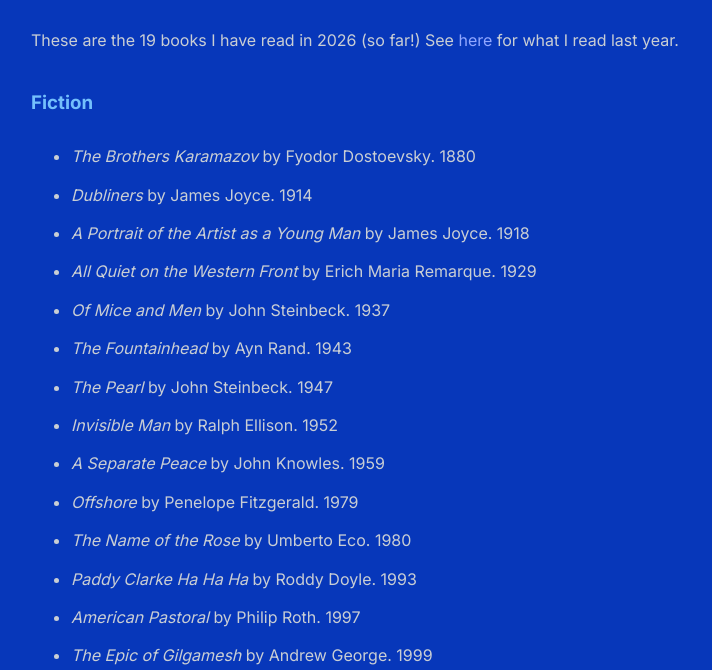
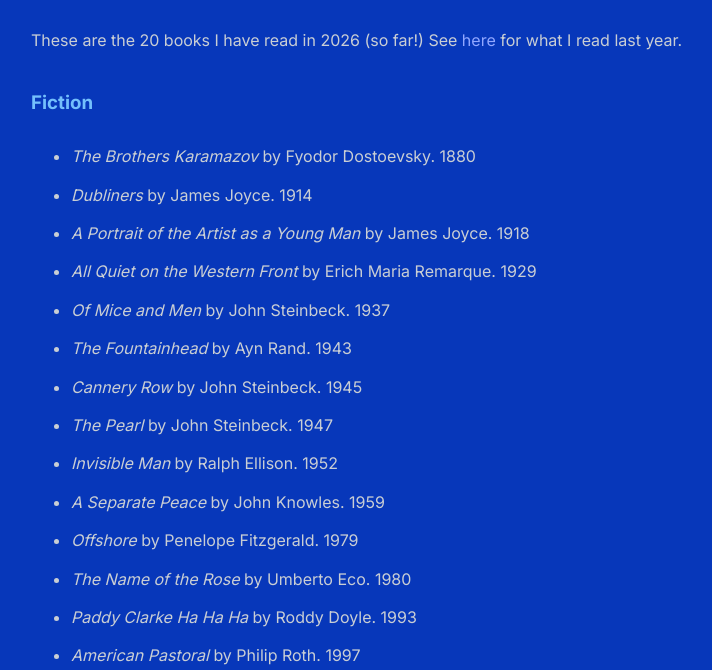
Before and after one commit to shihankanungo/shihankanungo.github.io, a Jekyll site: the page built from books.md, in a window 1280 px wide and 900 px high, scrolled down 550 px, cut to the strip 230-900 px from the top of the window. Shown: the whole strip, without its empty margins (249-961 px from the left). Built offline with Jekyll 4.4.1, drawn with Linux system fonts in a browser that asks for light colours.

Commit message:
Update books.md

```diff
--- a/books.md
+++ b/books.md
@@ -8,7 +8,7 @@
 ![ch-reading](images/ch1.png)
 
 <br>
-These are the 19 books I have read in 2026 (so far!) See [here](https://shihankanungo.github.io/wrapped-2025#books) for what I read last year. <br>
+These are the 20 books I have read in 2026 (so far!) See [here](https://shihankanungo.github.io/wrapped-2025#books) for what I read last year. <br>
 
 ### Fiction
 - *The Brothers Karamazov* by Fyodor Dostoevsky. 1880
@@ -17,6 +17,7 @@
 - *All Quiet on the Western Front* by Erich Maria Remarque. 1929
 - *Of Mice and Men* by John Steinbeck. 1937
 - *The Fountainhead* by Ayn Rand. 1943
+- *Cannery Row* by John Steinbeck. 1945
 - *The Pearl* by John Steinbeck. 1947
 - *Invisible Man* by Ralph Ellison. 1952
 - *A Separate Peace* by John Knowles. 1959
```
